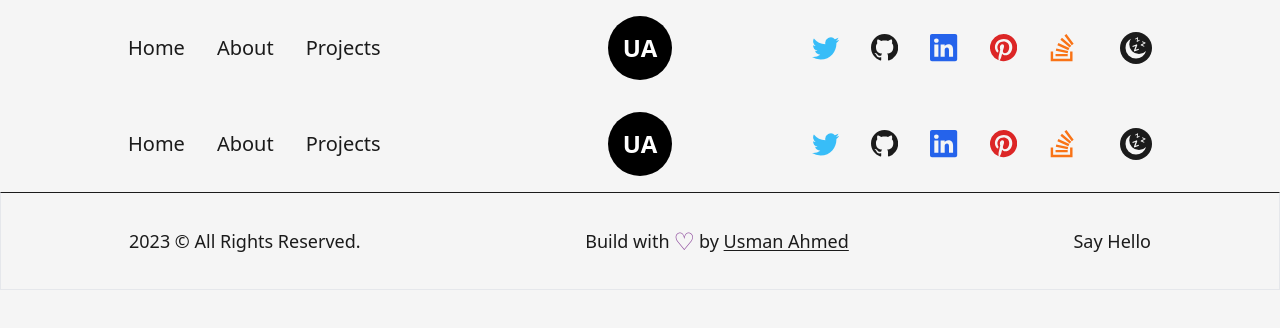
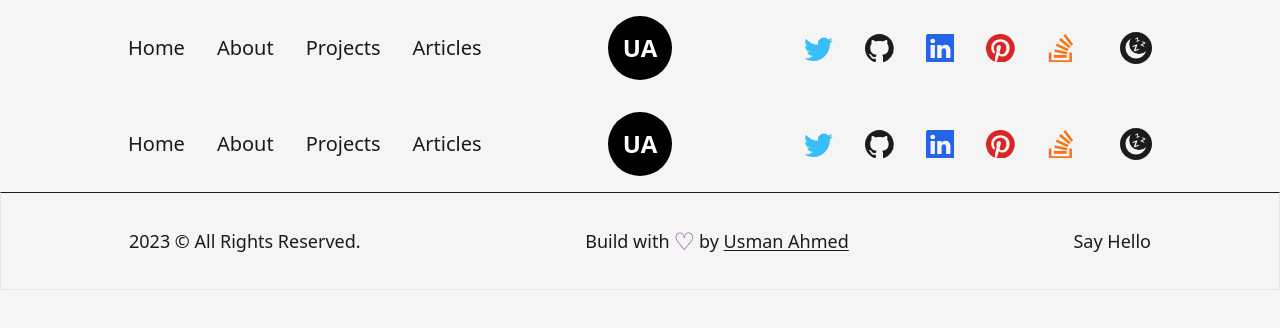
Before and after one commit to usmanahmedgoray/Usman-Ahmed-Portfolio, a Next.js app: page /Component/Navbar in a window 1280 px wide. Shown: the top 328 px of the page. Built offline with nearby package versions, Linux system fonts and the light colour scheme.

Commit message:
Set the social icon background issue resolved

```diff
--- a/pages/Component/Navbar.js
+++ b/pages/Component/Navbar.js
@@ -49,34 +49,34 @@ const Navbar = () => {
                     <CustomLinks href="/" title="Home" className='mr-4' />
                     <CustomLinks href="/About" title="About" className='mx-4' />
                     <CustomLinks href="/Projects" title="Projects" className='mx-4' />
-                    {/* <CustomLinks href="/Articles" title="Articles" className='ml-4' /> */}
+                    <CustomLinks href="/Articles" title="Articles" className='ml-4' />
                 </nav>
                 <nav className='flex items items-center justify-center flex-wrap'>
-                    <motion.a href="https://www.twitter.com/usmanahmedgoray" target='_blank' className='text-sky-400 text-[1.7rem] mr-8 '
+                    <motion.a href="https://www.twitter.com/usmanahmedgoray" target='_blank' className='text-sky-400 !text-[1.8rem] mr-8 '
                         whileHover={{ y: -3 }}
                         whileTap={{ scale: 0.9 }}
                     >
                         <BsTwitter />
                     </motion.a>
-                    <motion.a href="https://www.github.com/usmanahmedgoray" target='_blank' className='text-[1.7rem] mr-8'
+                    <motion.a href="https://www.github.com/usmanahmedgoray" target='_blank' className='!text-[1.8rem] mr-8'
                         whileHover={{ y: -3 }}
                         whileTap={{ scale: 0.9 }}
                     >
                         <BsGithub />
                     </motion.a>
-                    <motion.a href="https://www.linkedin.com/in/usmanahmedgoray" target='_blank' className='text-blue-600 text-[1.7rem] mr-8 dark:bg-light dark:rounded-2xl'
+                    <motion.a href="https://www.linkedin.com/in/usmanahmedgoray" target='_blank' className='text-blue-600 !text-[1.8rem] mr-8 dark:bg-light dark:rounded-2xl'
                         whileHover={{ y: -3 }}
                         whileTap={{ scale: 0.9 }}
                     >
                         <BsLinkedin />
                     </motion.a>
-                    <motion.a href="https://www.pinterest.com/usmanahmedgoray" target='_blank' className='text-red-600 text-[1.7rem] mr-8 dark:bg-light dark:rounded-full'
+                    <motion.a href="https://www.pinterest.com/usmanahmedgoray" target='_blank' className='text-red-600 !text-[1.8rem] mr-8 dark:bg-light dark:rounded-full'
                         whileHover={{ y: -3 }}
                         whileTap={{ scale: 0.9 }}
                     >
                         <BsPinterest />
                     </motion.a>
-                    <motion.a href="https://stackoverflow.com/users/18925589/usman-ahmed" target='_blank' className='text-orange-500 text-[1.7rem] mr-8'
+                    <motion.a href="https://stackoverflow.com/users/18925589/usman-ahmed" target='_blank' className='text-orange-500 text-[1.8rem] mr-8'
                         whileHover={{ y: -3 }}
                         whileTap={{ scale: 0.9 }}
                     >
@@ -100,34 +100,34 @@ const Navbar = () => {
                         <CustomMobileLinks href="/" title="Home" className='' toggle={handleHamClick} />
                         <CustomMobileLinks href="/About" title="About" className='' toggle={handleHamClick} />
                         <CustomMobileLinks href="/Projects" title="Projects" className='' toggle={handleHamClick} />
-                        {/* <CustomMobileLinks href="/Articles" title="Articles" className='' toggle={handleHamClick} /> */}
+                        <CustomMobileLinks href="/Articles" title="Articles" className='' toggle={handleHamClick} />
                     </nav>
                     <nav className='flex items items-center justify-center flex-wrap  mt-4'>
-                        <motion.a href="https://www.twitter.com/usmanahmedgoray" target='_blank' className='text-sky-400 dark:text-sky-600 text-[1.7rem] mr-8 sm:mx-3 xs:mx-1'
+                        <motion.a href="https://www.twitter.com/usmanahmedgoray" target='_blank' className='text-sky-400 dark:text-sky-600 !text-[1.8rem] mr-8 sm:mx-3 xs:mx-1'
                             whileHover={{ y: -3 }}
                             whileTap={{ scale: 0.9 }}
                         >
                             <BsTwitter />
                         </motion.a>
-                        <motion.a href="https://www.github.com/usmanahmedgoray" target='_blank' className='text-[1.7rem] mr-8 border border-light bg-light rounded-full m-2 dark:bg-dark dark:border-dark sm:mx-3 xs:mx-1'
+                        <motion.a href="https://www.github.com/usmanahmedgoray" target='_blank' className='!text-[1.8rem] mr-8 border border-light bg-light rounded-full m-2 dark:bg-dark dark:border-dark sm:mx-3 xs:mx-1'
                             whileHover={{ y: -3 }}
                             whileTap={{ scale: 0.9 }}
                         >
                             <BsGithub />
                         </motion.a>
-                        <motion.a href="https://www.linkedin.com/in/usmanahmedgoray" target='_blank' className='text-blue-600 text-[1.8rem] mr-[1.8rem] sm:mx-3 xs:mx-1 bg-light rounded-2xl w-[27px] h-[27px] '
+                        <motion.a href="https://www.linkedin.com/in/usmanahmedgoray" target='_blank' className='text-blue-600 !text-[1.8rem] mr-[1.8rem] sm:mx-3 xs:mx-1 bg-light rounded-2xl w-[27px] h-[27px] '
                             whileHover={{ y: -3 }}
                             whileTap={{ scale: 0.9 }}
                         >
                             <BsLinkedin />
                         </motion.a>
-                        <motion.a href="https://www.pinterest.com/usmanahmedgoray" target='_blank' className='text-red-600 bg-light rounded-full border-6 border-red-600 text-[1.8rem] mr-8 sm:mx-3 xs:mx-1 '
+                        <motion.a href="https://www.pinterest.com/usmanahmedgoray" target='_blank' className='text-red-600 bg-light rounded-full border-6 border-red-600 !text-[1.8rem] mr-8 sm:mx-3 xs:mx-1 '
                             whileHover={{ y: -3 }}
                             whileTap={{ scale: 0.9 }}
                         >
                             <BsPinterest />
                         </motion.a>
-                        <motion.a href="https://stackoverflow.com/users/18925589/usman-ahmed" target='_blank' className='dark:text-orange-500 text-orange-600 text-[1.7rem] mr-8 sm:mx-3 xs:mx-1'
+                        <motion.a href="https://stackoverflow.com/users/18925589/usman-ahmed" target='_blank' className='dark:text-orange-500 text-orange-600 !text-[1.8rem] mr-8 sm:mx-3 xs:mx-1'
                             whileHover={{ y: -3 }}
                             whileTap={{ scale: 0.9 }}
                         >
```
